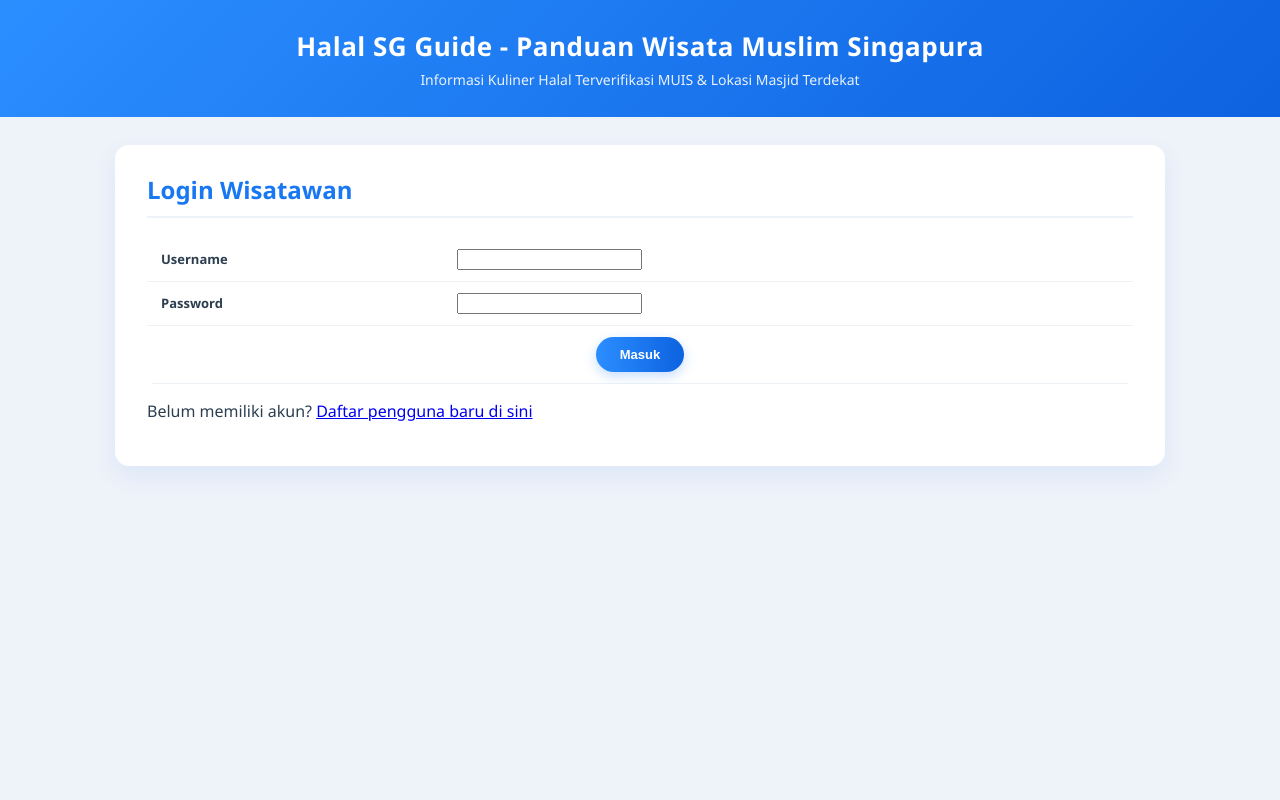
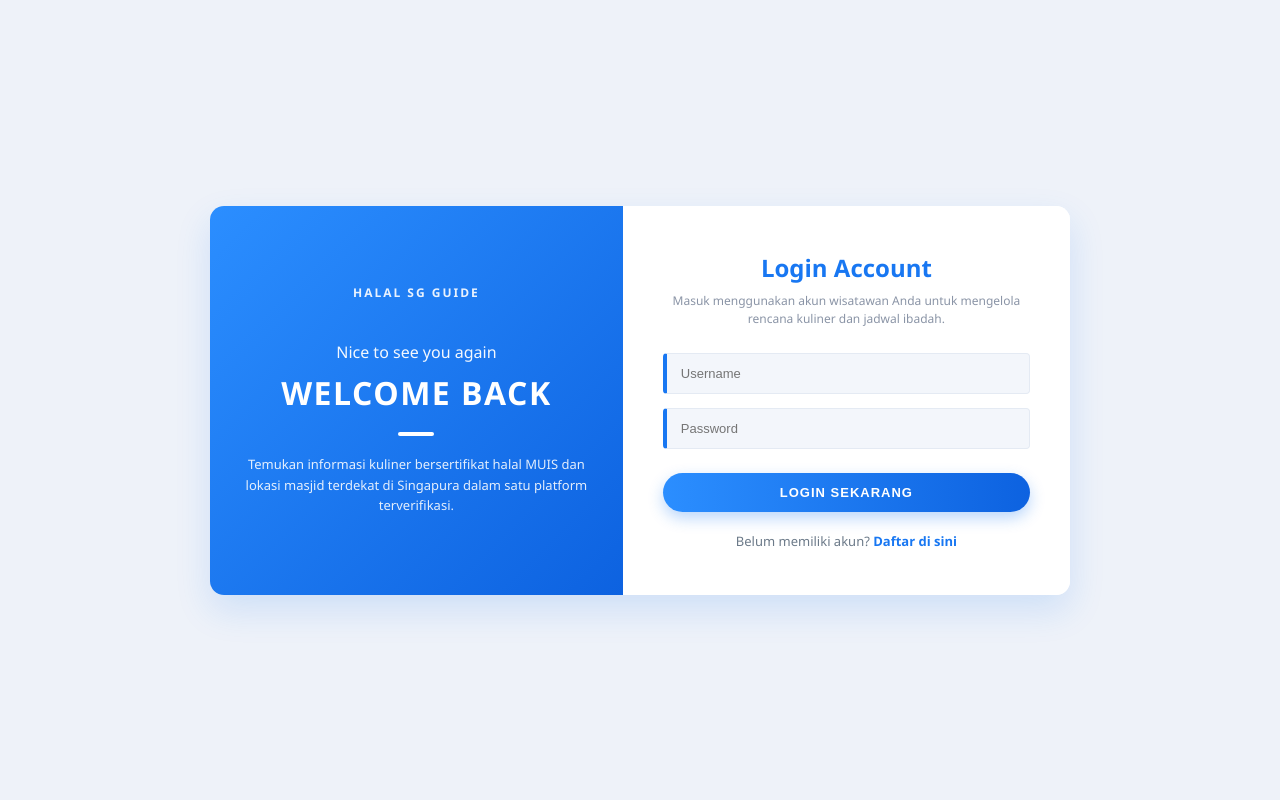
Before and after one commit to KristoforusEvan/Halal-SG-Guide, a PHP site: page / in a window 1280 px wide. Run offline with PHP 8.4, Linux system fonts and the light colour scheme.

Commit message:
index baru

```diff
--- a/TubesPWD_D_7/index.php
+++ b/TubesPWD_D_7/index.php
@@ -37,12 +37,12 @@ if ($_SERVER['REQUEST_METHOD'] === 'POST') {
     <script type="text/javascript" src="js/validasi.js"></script>
 </head>
 <body>
+    <?php if (isset($_SESSION['user_id'])) { ?>
         <div id="header">
             <h1>Halal SG Guide - Panduan Wisata Muslim Singapura</h1>
             <p>Informasi Kuliner Halal Terverifikasi MUIS &amp; Lokasi Masjid Terdekat</p>
         </div>
 
-    <?php if (isset($_SESSION['user_id'])) { ?>
         <div id="nav">
             <a href="index.php">Homepage</a>
             <a href="makanan.php">Cari Makanan Halal (CRUD 1)</a>
@@ -64,21 +64,21 @@ if ($_SERVER['REQUEST_METHOD'] === 'POST') {
                     <th>Menu Andalan</th>
                 </tr>
                 <tr>
-                    <td>Zam Zam Restaurant</td>
+                    <td><strong>Zam Zam Restaurant</strong></td>
                     <td>Bugis MRT (North Bridge Rd)</td>
-                    <td>Sertifikat Halal MUIS</td>
+                    <td><span class="badge-halal">Sertifikat Halal MUIS</span></td>
                     <td>Murtabak Rusa &amp; Nasi Briyani</td>
                 </tr>
                 <tr>
-                    <td>Hajah Maimunah</td>
+                    <td><strong>Hajah Maimunah</strong></td>
                     <td>Bugis / Jalan Pisang</td>
-                    <td>Sertifikat Halal MUIS</td>
+                    <td><span class="badge-halal">Sertifikat Halal MUIS</span></td>
                     <td>Nasi Padang &amp; Tahu Telur</td>
                 </tr>
                 <tr>
-                    <td>Encik Tan</td>
+                    <td><strong>Encik Tan</strong></td>
                     <td>Orchard / Bugis Junction</td>
-                    <td>Sertifikat Halal MUIS</td>
+                    <td><span class="badge-halal">Sertifikat Halal MUIS</span></td>
                     <td>Laksa &amp; Hainanese Chicken Rice</td>
                 </tr>
             </table>
@@ -92,19 +92,19 @@ if ($_SERVER['REQUEST_METHOD'] === 'POST') {
                     <th>Fasilitas</th>
                 </tr>
                 <tr>
-                    <td>Masjid Sultan</td>
+                    <td><strong>Masjid Sultan</strong></td>
                     <td>Kampong Glam / Bugis</td>
                     <td>Bugis MRT (EW12 / DT14)</td>
                     <td>Ruang Sholat Luas, Tempat Wudhu Nyaman</td>
                 </tr>
                 <tr>
-                    <td>Masjid Al-Falah</td>
+                    <td><strong>Masjid Al-Falah</strong></td>
                     <td>Orchard Road</td>
                     <td>Somerset MRT (NS23)</td>
                     <td>Akses Strategis di Pusat Belanja Orchard</td>
                 </tr>
                 <tr>
-                    <td>Masjid Jamae (Chulia)</td>
+                    <td><strong>Masjid Jamae (Chulia)</strong></td>
                     <td>Chinatown</td>
                     <td>Chinatown MRT (NE4 / DT19)</td>
                     <td>Masjid Bersejarah di Tengah Chinatown</td>
@@ -112,31 +112,43 @@ if ($_SERVER['REQUEST_METHOD'] === 'POST') {
             </table>
         </div>
     <?php } else { ?>
-        <div class="container">
-            <h2>Login Wisatawan</h2>
+        <div class="auth-wrapper">
+            <div class="auth-card">
+                <div class="auth-left">
+                    <div class="brand-tag">HALAL SG GUIDE</div>
+                    <p class="auth-sub">Nice to see you again</p>
+                    <h1 class="auth-title">WELCOME BACK</h1>
+                    <div class="auth-divider"></div>
+                    <p class="auth-desc">
+                        Temukan informasi kuliner bersertifikat halal MUIS dan lokasi masjid terdekat di Singapura dalam satu platform terverifikasi.
+                    </p>
+                </div>
+
+                <div class="auth-right">
+                    <h2 class="form-heading">Login Account</h2>
+                    <p class="form-subtext">Masuk menggunakan akun wisatawan Anda untuk mengelola rencana kuliner dan jadwal ibadah.</p>
+
                     <?php
                     if ($error !== '') {
                         echo '<p class="error">' . htmlspecialchars($error) . '</p>';
                     }
                     ?>
+
                     <form action="index.php" method="post" onsubmit="return fn_ValLogin();">
-                <table>
-                    <tr>
-                        <td style="width:30%;"><label for="username"><strong>Username</strong></label></td>
-                        <td><input type="text" id="username" name="username" /></td>
-                    </tr>
-                    <tr>
-                        <td><label for="password"><strong>Password</strong></label></td>
-                        <td><input type="password" id="password" name="password" /></td>
-                    </tr>
-                    <tr>
-                        <td colspan="2" style="text-align:center;">
-                            <input type="submit" class="btn" value="Masuk" />
-                        </td>
-                    </tr>
-                </table>
+                        <div class="input-box">
+                            <input type="text" id="username" name="username" placeholder="Username" />
+                        </div>
+                        <div class="input-box">
+                            <input type="password" id="password" name="password" placeholder="Password" />
+                        </div>
+                        <input type="submit" class="btn-pill" value="Login Sekarang" />
                     </form>
-            <p>Belum memiliki akun? <a href="register.php">Daftar pengguna baru di sini</a></p>
+
+                    <div class="auth-footer">
+                        Belum memiliki akun? <a href="register.php">Daftar di sini</a>
+                    </div>
+                </div>
+            </div>
         </div>
     <?php } ?>
 </body>
```
Lines whose indentation alone changed are shown as unchanged.
